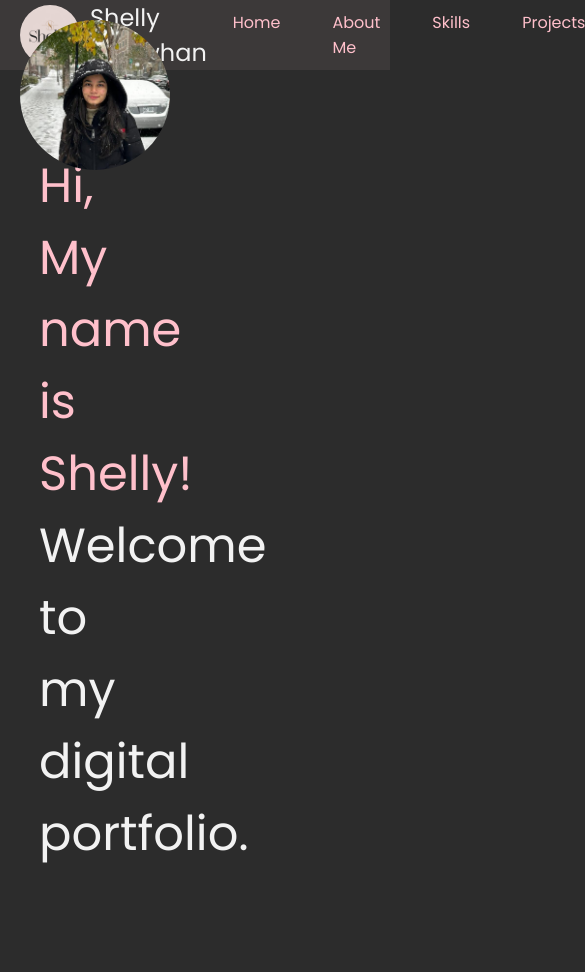
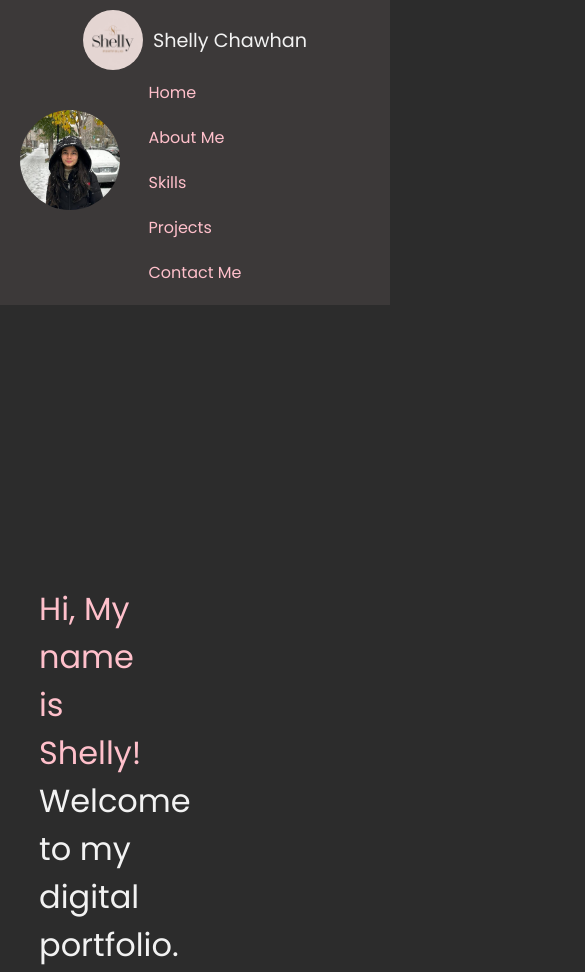
Before and after one commit to Shelly-Chawhan/Shelly-Chawhan.github.io, a plain HTML site: page index.html in a window 390 px wide. Shown: the top 972 px of the page, 585 px wide, since content can reach past the window. Drawn offline with Linux system fonts and the light colour scheme.

Commit message:
Added Responsive feature

```diff
--- a/css/aboutme.css
+++ b/css/aboutme.css
@@ -154,3 +154,36 @@ nav ul li a:hover {
         font-size: 1rem;
     }
 }
+
+@media (max-width: 768px) {
+
+    nav {
+        flex-direction: column; /* Stack items vertically */
+        height: auto; /* Auto height */
+        padding: 10px; /* Adjust padding */
+    }
+
+    nav ul {
+        flex-direction: column; /* Stack navigation items */
+    }
+
+    nav ul li {
+        margin: 10px 0; /* Adjust margin */
+    }
+
+
+
+    .aboutSection h1 {
+        font-size: 2.5rem;
+    }
+
+    .aboutSection p {
+        font-size: 1rem;
+    }
+
+    .left {
+        font-size: 1.2rem; /* Smaller logo text on mobile */
+    }
+
+
+}
--- a/css/contact.css
+++ b/css/contact.css
@@ -1,4 +1,3 @@
-
 * {
     margin: 0;
     padding: 0;
@@ -130,6 +129,7 @@
 input[type="submit"]:active {
     transform: scale(0.95); /* Scale down effect on click */
 }
+
 footer {
     background-color: #3c3939; /* Same color as navbar */
     color: #F2F2F2; /* Text color */
@@ -177,3 +177,43 @@
     margin: 0 10px; /* Space between icons */
     vertical-align: middle; /* Align icons in the middle */
 }
+
+/* Responsive Styles */
+@media (max-width: 768px) {
+    nav {
+        flex-direction: column; /* Stack items vertically */
+        height: auto; /* Auto height */
+        padding: 10px; /* Adjust padding */
+    }
+
+    nav ul {
+        flex-direction: column; /* Stack navigation items */
+    }
+
+    nav ul li {
+        margin: 10px 0; /* Adjust margin */
+    }
+
+    .contact-container {
+        margin: 20px; /* Adjust margin for smaller screens */
+        padding: 15px; /* Adjust padding */
+    }
+
+    .footer-content {
+        padding: 0 10px; /* Adjust padding */
+    }
+}
+
+@media (max-width: 480px) {
+    .left {
+        font-size: 1.2rem; /* Adjust font size for smaller devices */
+    }
+
+    input[type="submit"] {
+        font-size: 0.9rem; /* Adjust button font size */
+    }
+
+    textarea {
+        height: 120px; /* Adjust textarea height */
+    }
+}
--- a/css/index.css
+++ b/css/index.css
@@ -65,21 +65,25 @@ nav ul li a:hover {
 
 .leftSection {
     font-size: 3rem;
+    margin-top: 200px;
 }
+
 .profile-container {
     position: absolute; /* This helps position the image */
-    top: 20px; /* Adjust as needed for spacing from the navbar */
+    top: 80px; /* Adjusted for spacing from the navbar */
     left: 20px; /* Adjust as needed for spacing from the left */
 }
 
 .profile-pic {
-    width: 150px; /* Adjust size as needed */
-    height: 150px; /* Keep height equal to width for a circle */
+    width: 200px; /* Adjust size as needed */
+    height: 200px; /* Keep height equal to width for a circle */
     border-radius: 50%; /* Makes it circular */
     object-fit: cover; /* Ensures the image covers the container */
     display: block; /* Makes it block level */
-    margin-bottom: 20px; /* Adds space below the image */
+    margin-bottom: 50px;
+    margin-top: 30px; /* Adds space below the image */
 }
+
 /* Biography Section Styling */
 .biography {
     margin: 40px 20px;
@@ -109,7 +113,8 @@ nav ul li a:hover {
     margin: 40px; /* Space around the section */
 }
 
-.my-journey, .about-projects {
+.my-journey,
+.about-projects {
     width: 45%; /* Each section takes up 45% of the width */
 }
 
@@ -139,6 +144,7 @@ ul li {
 .pink {
     color: pink;
 }
+
 a {
     color: pink; /* Change this to your desired color */
     text-decoration: none; /* Removes the underline */
@@ -148,12 +154,10 @@ a:hover {
     color: white; /* Change this to your desired hover color */
 }
 
-
-
-
 .rightSection img {
     width: 90%;
 }
+
 footer {
     background-color: #3c3939; /* Same color as navbar */
     color: #F2F2F2; /* Text color */
@@ -185,6 +189,7 @@ footer {
 .social-links li a:hover {
     color: white; /* Change color on hover */
 }
+
 .icons {
     margin: 10px 0; /* Space above and below icons */
 }
@@ -193,3 +198,78 @@ footer {
     margin: 0 10px; /* Space between icons */
     vertical-align: middle; /* Align icons in the middle */
 }
+
+
+/* Responsive Styles */
+@media (max-width: 768px) {
+
+    .left {
+        font-size: 1.2rem; /* Smaller font size for mobile */
+    }
+
+    .leftSection {
+        font-size: 2rem; /* Adjusted size for mobile */
+    }
+
+    .biography h2 {
+        font-size: 1.5rem; /* Smaller heading size for mobile */
+    }
+
+    .biography p {
+        font-size: 0.9rem; /* Smaller text for mobile */
+    }
+    nav {
+        flex-direction: column; /* Stack items vertically */
+        height: auto; /* Auto height */
+        padding: 10px; /* Adjust padding */
+    }
+
+    nav ul {
+        flex-direction: column; /* Stack navigation items */
+    }
+
+    nav ul li {
+        margin: 10px 0; /* Adjust margin */
+    }
+
+    .contact-container {
+        margin: 20px; /* Adjust margin for smaller screens */
+        padding: 15px; /* Adjust padding */
+    }
+
+    .footer-content {
+        padding: 0 10px; /* Adjust padding */
+    }
+}
+
+
+@media (max-width: 768px) {
+
+
+    .profile-pic {
+        width: 100px; /* Adjust profile picture size for mobile */
+        height: 100px; /* Maintain aspect ratio */
+    }
+
+    .rightSection img {
+        width: 100%; /* Make images responsive */
+    }
+
+    nav {
+        flex-direction: column; /* Stack items vertically */
+        height: auto; /* Auto height */
+        padding: 10px; /* Adjust padding */
+    }
+
+    nav ul {
+        flex-direction: column; /* Stack navigation items */
+    }
+
+    nav ul li {
+        margin: 10px 0; /* Adjust margin */
+    }
+
+    .footer-content {
+        padding: 0 10px; /* Adjust padding */
+    }
+}
--- a/css/projects.css
+++ b/css/projects.css
@@ -105,3 +105,26 @@ nav ul li a:hover {
 .project-info a:hover {
     background-color: rgb(239, 149, 164); /* Darker shade on hover */
 }
+
+/* Responsive Styles */
+@media (max-width: 768px) {
+    nav {
+        flex-direction: column; /* Stack items vertically */
+        height: auto; /* Auto height */
+        padding: 10px; /* Adjust padding */
+    }
+
+    nav ul {
+        flex-direction: column; /* Stack navigation items */
+    }
+
+    nav ul li {
+        margin: 10px 0; /* Adjust margin */
+    }
+
+
+
+    .footer-content {
+        padding: 0 10px; /* Adjust padding */
+    }
+}
--- a/css/skills.css
+++ b/css/skills.css
@@ -138,3 +138,26 @@ footer {
     margin: 0 10px; /* Space between icons */
     vertical-align: middle; /* Align icons in the middle */
 }
+
+/* Responsive Styles */
+@media (max-width: 768px) {
+    nav {
+        flex-direction: column; /* Stack items vertically */
+        height: auto; /* Auto height */
+        padding: 10px; /* Adjust padding */
+    }
+
+    nav ul {
+        flex-direction: column; /* Stack navigation items */
+    }
+
+    nav ul li {
+        margin: 10px 0; /* Adjust margin */
+    }
+
+
+
+    .footer-content {
+        padding: 0 10px; /* Adjust padding */
+    }
+}
--- a/index.html
+++ b/index.html
@@ -2,6 +2,7 @@
 <html lang="en">
 
 <head>
+
     <meta charset="UTF-8">
     <meta name="viewport" content="width=device-width, initial-scale=1.0">
     <title>My Portfolio</title>
@@ -29,9 +30,10 @@
             </div>
         </nav>
     </header>
+
     <main>
         <section class="firstSection">
-            <div class="profile-container"> <!-- Added container for better positioning -->
+            <div class="profile-container">
                 <img src="img/Shelly.jpeg" alt="Profile Picture" class="profile-pic">
             </div>
             <div class="leftSection">
@@ -42,14 +44,15 @@
                 <img src="img/ProgrammerPic.png" alt="">
             </div>
         </section>
+    </section>
 
         <section class="biography-projects">
             <div class="my-journey biography">
                 <h2>Who I Am</h2>
                 <p>
-                    Hello! I'm Shelly Chawhan, an enthusiastic IT Programmer Analyst student at LaSalle College, expected to graduate in 2025. My journey into technology began with a curiosity for how things work, evolving into a passion for programming and software development. With proficiency in languages like C#, Java, HTML, CSS, JavaScript, PHP, and Swift, I enjoy creating innovative solutions that enhance user experience. </p>
+                    Hello! I'm Shelly Chawhan, an enthusiastic IT Programmer Analyst student at LaSalle College, expected to graduate in 2025.I enjoy creating innovative solutions that enhance user experience. </p>
 
-                   <p> In addition to my technical skills, I believe in continuous learning and self-improvement. When I'm not coding, you'll often find me  immersing myself in a good book, or expressing my creativity through painting. I am eager to connect with others who share my passion for technology and to contribute to impactful projects within the industry as I grow in my career.
+                   <p> In addition to my technical skills, I believe in continuous learning and self-improvement. When I'm not coding, you'll often find me  immersing myself in a good book. I am eager to connect with others who share my passion for technology.
                 </p>
             </div>
             <div class="about-projects biography projects"> <!-- Add 'biography' class for consistent styling -->
@@ -64,13 +67,16 @@
                     <li>
                         <strong>Project 2:</strong> <a href="projects.html">Jewellery Selling Website </a> - An online platform built with PHP and phpMyAdmin, offering users a seamless experience to browse and purchase a variety of jewelry.
                     </li>
-                    <li>
+                    <!-- <li>
                         <strong>Project 3:</strong> <a href="projects.html">Habit-Tracker </a> -  An Android application developed using Java and Firebase, featuring XML layouts to help users track and manage their habits effectively.
-                    </li>
+                    </li> -->
                     <!-- <li>
                         <strong>Project 4:</strong> <a href="project4-link.html">Project Title 4</a> - A brief description of Project 4.
                     </li> -->
+                    <strong>To See More Projects : <a  href="/projects.html"></strong><i>CLICK HERE</a></i>
                 </ul>
+
+
             </div>
         </section>
     </main>
--- a/js/index.js
+++ b/js/index.js
@@ -10,8 +10,6 @@ function typeWriter() {
         setTimeout(typeWriter, wordSpeed);
     }
 }
-
-// Delay typing effect to improve user experience
 window.onload = function() {
     setTimeout(typeWriter, startDelay);
 };
```
Lines whose indentation alone changed are shown as unchanged.
